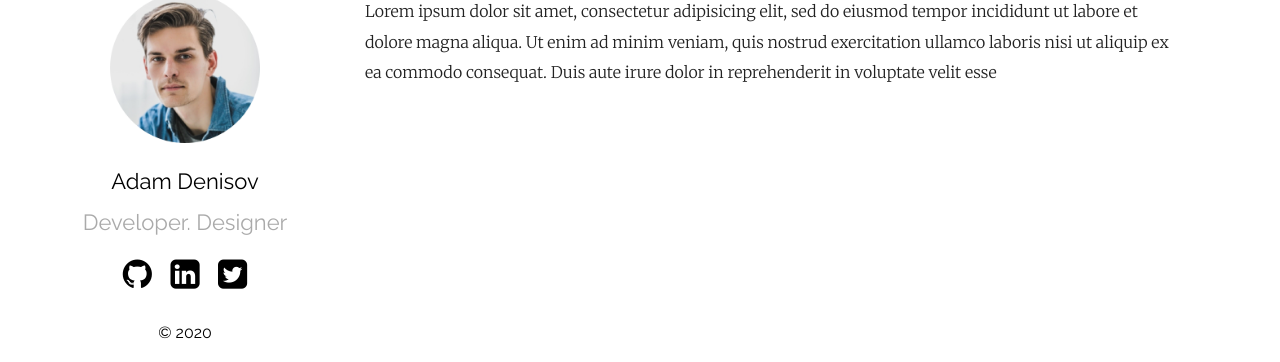
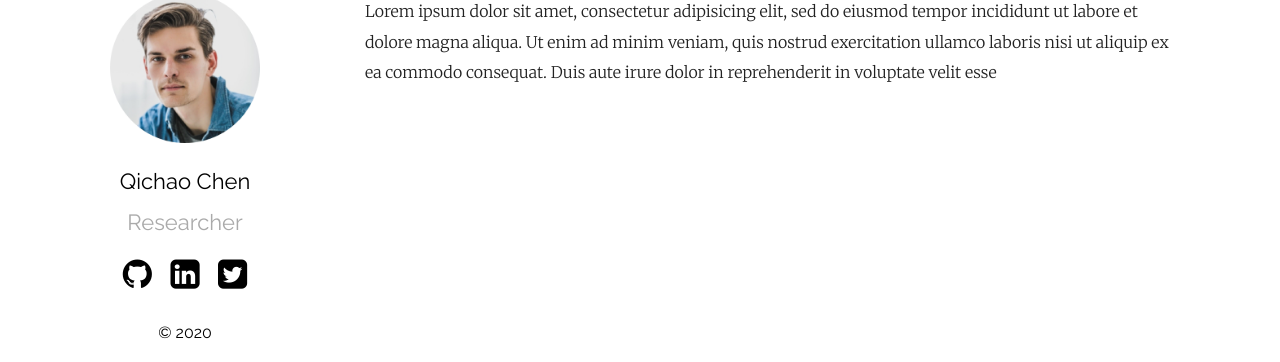
Before and after one commit to chen-qichao/churchchen.github.io.old, a Jekyll site: the page built from index.md, in a window 1280 px wide. Shown: the part 207-569 px from the top of the page. Built offline with Jekyll 4.4.1, drawn with Linux system fonts in a browser that asks for light colours.

Commit message:
update homepage

```diff
--- a/_config.yml
+++ b/_config.yml
@@ -12,15 +12,15 @@ show_excerpts: true # set to true to show excerpts on the homepage
 sass:
   sass_dir: _sass
 plainwhite:
-  name: Adam Denisov
-  tagline: Developer. Designer
+  name: Qichao Chen
+  tagline: Researcher
   date_format: "%b %-d, %Y"
   sitemap: true # set to true to generate sitemap.xml content
 
   # generate social links in footer
   social_links:
     twitter: thelehhman
-    github:  thelehhman
+    github:  ChurchChen
     linkedIn: in/thelehhman
     rss: rss
     # dribbble: jekyll
```
